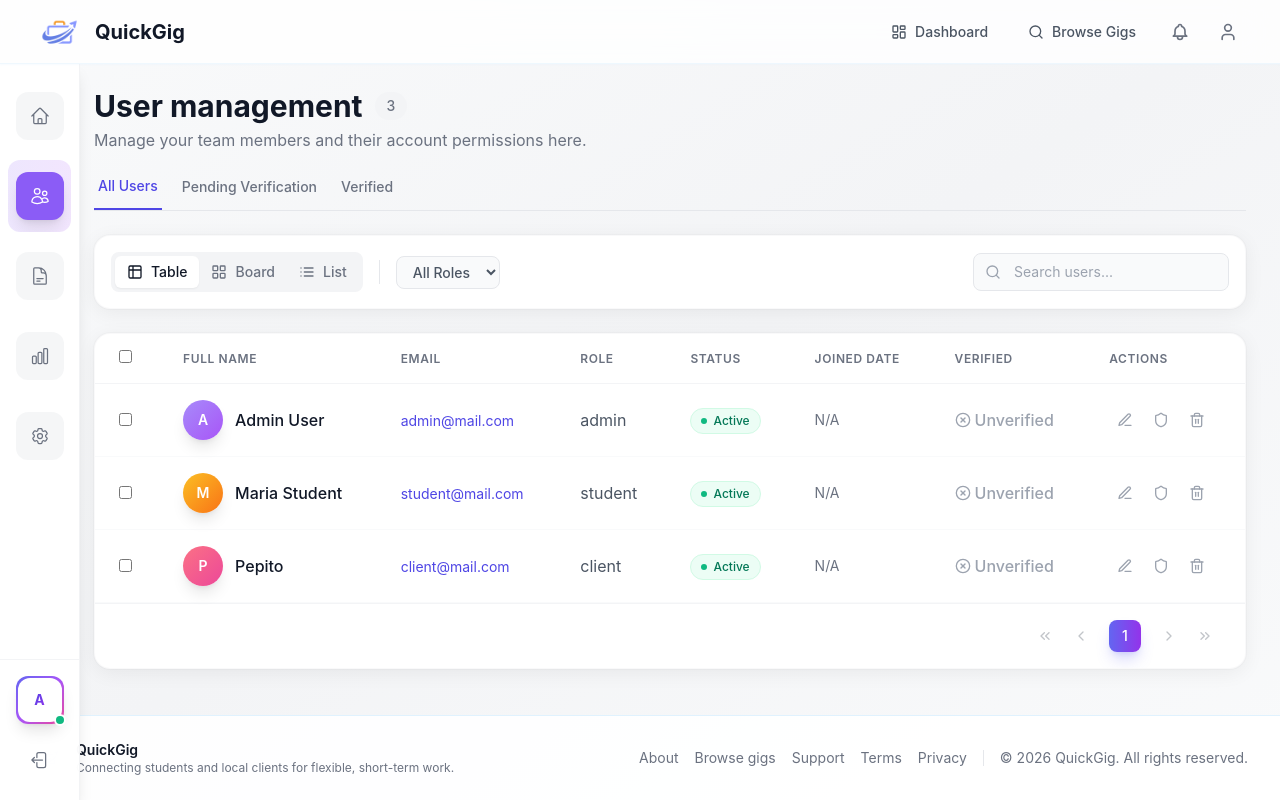
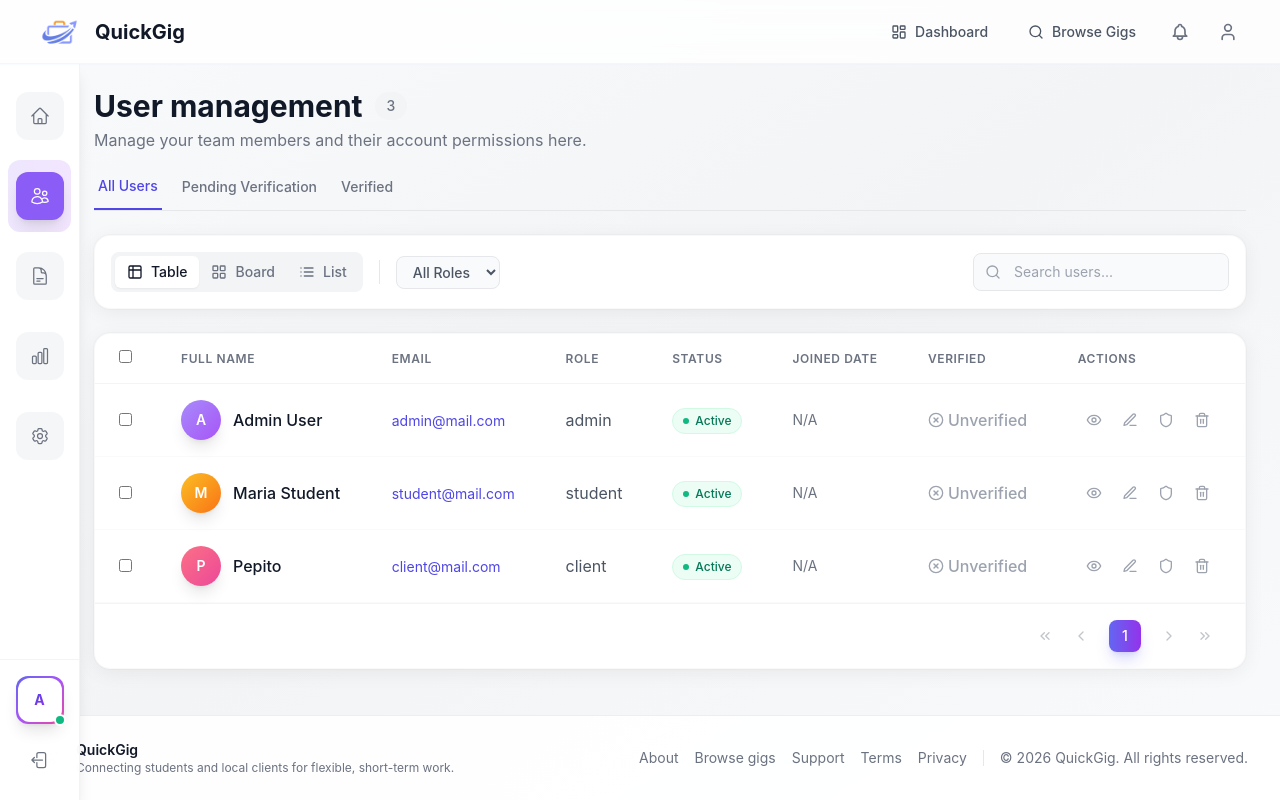
Before and after one commit to Style98k/Capstone, a React (Vite) app in the folder frontend/: page /admin/users in a window 1280 px wide. Built offline with nearby package versions, Linux system fonts and the light colour scheme.

Commit message:
client verify to admin fix

```diff
--- a/frontend/src/pages/admin/ManageUsers.jsx
+++ b/frontend/src/pages/admin/ManageUsers.jsx
@@ -55,11 +55,28 @@ const getUserVerificationStatus = (userId) => {
   try {
     const statuses = JSON.parse(localStorage.getItem('quickgig_user_verification_statuses_v2') || '{}')
     const nbiStatus = localStorage.getItem(`nbiStatus_${userId}`) || 'unverified'
+    const idStatus = localStorage.getItem(`idStatus_${userId}`) || 'unverified'
+
+    // Also check the user's verified status from quickgig_users_v2
+    const users = JSON.parse(localStorage.getItem('quickgig_users_v2') || '[]')
+    const user = users.find(u => u.id === userId)
+    const userVerified = user?.verified
+
+    // If user has pending status, prioritize that
+    if (userVerified === 'pending' || idStatus === 'pending' || nbiStatus === 'pending') {
+      return {
+        verificationStatus: 'pending',
+        assessmentStatus: statuses[userId]?.assessmentStatus || 'unverified',
+        nbiStatus,
+        idStatus
+      }
+    }
+
     return statuses[userId]
-      ? { ...statuses[userId], nbiStatus }
-      : { verificationStatus: 'unverified', assessmentStatus: 'unverified', nbiStatus }
+      ? { ...statuses[userId], nbiStatus, idStatus }
+      : { verificationStatus: 'unverified', assessmentStatus: 'unverified', nbiStatus, idStatus }
   } catch (e) {
-    return { verificationStatus: 'unverified', assessmentStatus: 'unverified', nbiStatus: 'unverified' }
+    return { verificationStatus: 'unverified', assessmentStatus: 'unverified', nbiStatus: 'unverified', idStatus: 'unverified' }
   }
 }
 
@@ -96,21 +113,26 @@ export default function ManageUsers() {
       // Find any saved updates for this user (like profile photo)
       const savedUpdates = savedUsers.find(su => su.id === u.id)
 
-      // Special case for Maria (demo user with pending status)
-      if (u.name === 'Maria Student') {
-        return { ...u, ...savedUpdates, verificationStatus: 'pending', verified: false }
+      // Get the actual verified status from storage (could be 'pending', 'verified', or boolean)
+      const userFromStorage = savedUsers.find(su => su.id === u.id)
+      const actualVerified = userFromStorage?.verified
+
+      // Determine verification status - prioritize pending from storage
+      let verificationStatus = storedStatus.verificationStatus
+      if (actualVerified === 'pending' || storedStatus.idStatus === 'pending' || storedStatus.nbiStatus === 'pending') {
+        verificationStatus = 'pending'
+      } else if (!verificationStatus) {
+        verificationStatus = (actualVerified === true || actualVerified === 'verified') ? 'verified' : 'unverified'
       }
 
-      // For other users, use stored status or computed default
-      const verificationStatus = storedStatus.verificationStatus || (u.verified ? 'verified' : 'unverified')
-      const assessmentStatus = storedStatus.assessmentStatus || (u.verified ? 'verified' : 'unverified')
+      const assessmentStatus = storedStatus.assessmentStatus || (actualVerified === 'verified' || actualVerified === true ? 'verified' : 'unverified')
 
       return {
         ...u,
         ...savedUpdates, // Merge saved updates (profile photo, etc.)
         verificationStatus,
         assessmentStatus,
-        verified: verificationStatus === 'verified' && assessmentStatus === 'verified'
+        verified: actualVerified !== undefined ? actualVerified : (verificationStatus === 'verified' ? 'verified' : (verificationStatus === 'pending' ? 'pending' : false))
       }
     })
   })
@@ -151,12 +173,13 @@ export default function ManageUsers() {
         const newUsers = uniqueUsers.filter(u => !existingIds.has(u.id)).map(u => {
           const storedStatus = getUserVerificationStatus(u.id)
           const savedUpdates = savedUsers.find(su => su.id === u.id)
+          const verificationStatus = storedStatus.verificationStatus || 'unverified'
           return {
             ...u,
             ...savedUpdates,
-            verificationStatus: storedStatus.verificationStatus || 'unverified',
+            verificationStatus,
             assessmentStatus: storedStatus.assessmentStatus || 'unverified',
-            verified: false
+            verified: verificationStatus === 'verified' ? 'verified' : (verificationStatus === 'pending' ? 'pending' : false)
           }
         })
 
@@ -165,17 +188,30 @@ export default function ManageUsers() {
           const storedStatus = getUserVerificationStatus(u.id)
           const savedUpdates = savedUsers.find(su => su.id === u.id)
 
+          // Get the actual verified status from storage
+          const userFromStorage = savedUsers.find(su => su.id === u.id)
+          const actualVerified = userFromStorage?.verified
+
+          // Determine the correct verification status
+          let verificationStatus = storedStatus.verificationStatus || u.verificationStatus
+
+          // If the user has pending verified status in storage, update accordingly
+          if (actualVerified === 'pending' || storedStatus.idStatus === 'pending' || storedStatus.nbiStatus === 'pending') {
+            verificationStatus = 'pending'
+          }
+
           // Check if there are any updates to apply
-          const hasVerificationChange = storedStatus.verificationStatus && storedStatus.verificationStatus !== u.verificationStatus
+          const hasVerificationChange = verificationStatus !== u.verificationStatus
           const hasProfilePhotoChange = savedUpdates?.profilePhoto && savedUpdates.profilePhoto !== u.profilePhoto
+          const hasVerifiedChange = actualVerified !== undefined && actualVerified !== u.verified
 
-          if (hasVerificationChange || hasProfilePhotoChange) {
+          if (hasVerificationChange || hasProfilePhotoChange || hasVerifiedChange) {
             return {
               ...u,
               ...savedUpdates, // Merge profile updates
-              verificationStatus: storedStatus.verificationStatus || u.verificationStatus,
+              verificationStatus,
               assessmentStatus: storedStatus.assessmentStatus || u.assessmentStatus,
-              verified: storedStatus.verificationStatus === 'verified' && storedStatus.assessmentStatus === 'verified'
+              verified: actualVerified !== undefined ? actualVerified : (verificationStatus === 'verified' ? 'verified' : (verificationStatus === 'pending' ? 'pending' : false))
             }
           }
           return u
@@ -652,12 +688,12 @@ export default function ManageUsers() {
                           }
                         </td>
                         <td className="py-4 px-4 sm:px-6">
-                          {user.verificationStatus === 'pending' ? (
+                          {user.verificationStatus === 'pending' || user.verified === 'pending' ? (
                             <span className="px-2 py-1 bg-amber-100 text-amber-700 rounded-full text-xs font-medium inline-flex items-center gap-1">
                               <span className="w-1.5 h-1.5 rounded-full bg-amber-500 animate-pulse"></span>
                               Pending Review
                             </span>
-                          ) : user.verified ? (
+                          ) : (user.verified === true || user.verified === 'verified' || user.verificationStatus === 'verified') ? (
                             <span className="text-emerald-600 font-medium flex items-center gap-1">
                               <CheckCircle2 className="w-4 h-4" />
                               Verified
@@ -674,17 +710,20 @@ export default function ManageUsers() {
                         </td>
                         <td className="py-4 px-4 sm:px-6">
                           <div className="flex items-center gap-1">
-                            {user.verificationStatus === 'pending' && (
+                            {/* Always show Eye icon for review - admin can review any user */}
                             <motion.button
                               whileHover={{ scale: 1.1 }}
                               whileTap={{ scale: 0.95 }}
                               onClick={() => handleOpenVerify(user)}
-                                className="p-2 text-blue-600 hover:bg-blue-50 rounded-lg transition-colors"
+                              className={`p-2 rounded-lg transition-colors ${
+                                user.verificationStatus === 'pending' || user.verified === 'pending'
+                                  ? 'text-blue-600 hover:bg-blue-50'
+                                  : 'text-gray-400 hover:text-blue-600 hover:bg-blue-50'
+                              }`}
                               title="Review Verification"
                               >
                                 <Eye className="w-4 h-4" />
                               </motion.button>
-                            )}
                             <motion.button
                               whileHover={{ scale: 1.1 }}
                               whileTap={{ scale: 0.95 }}
@@ -873,13 +912,18 @@ export default function ManageUsers() {
                     <span className="px-2.5 py-1 text-xs font-medium bg-gray-100 text-gray-600 rounded-full">
                       {user.role || 'N/A'}
                     </span>
-                    {user.verified ? (
+                    {user.verificationStatus === 'pending' || user.verified === 'pending' ? (
+                      <span className="px-2.5 py-1 text-xs font-medium bg-amber-50 text-amber-700 rounded-full flex items-center gap-1">
+                        <span className="w-1.5 h-1.5 rounded-full bg-amber-500 animate-pulse"></span>
+                        Pending
+                      </span>
+                    ) : (user.verified === true || user.verified === 'verified' || user.verificationStatus === 'verified') ? (
                       <span className="px-2.5 py-1 text-xs font-medium bg-emerald-50 text-emerald-700 rounded-full flex items-center gap-1">
                         <CheckCircle2 className="w-3 h-3" />
                         Verified
                       </span>
                     ) : (
-                      <span className="px-2.5 py-1 text-xs font-medium bg-amber-50 text-amber-700 rounded-full flex items-center gap-1">
+                      <span className="px-2.5 py-1 text-xs font-medium bg-gray-50 text-gray-600 rounded-full flex items-center gap-1">
                         <XCircle className="w-3 h-3" />
                         Unverified
                       </span>
@@ -888,17 +932,20 @@ export default function ManageUsers() {
 
                   {/* Actions */}
                   <div className="flex justify-center gap-2 pt-3 border-t border-gray-100">
-                    {!user.verified && (
+                    {/* Always show Eye icon for review */}
                     <motion.button
                       whileHover={{ scale: 1.1 }}
                       whileTap={{ scale: 0.95 }}
-                        onClick={() => handleVerify(user.id)}
-                        className="p-2 text-emerald-600 hover:bg-emerald-50 rounded-lg transition-colors"
-                        title="Verify user"
+                      onClick={() => handleOpenVerify(user)}
+                      className={`p-2 rounded-lg transition-colors ${
+                        user.verificationStatus === 'pending' || user.verified === 'pending'
+                          ? 'text-blue-600 hover:bg-blue-50'
+                          : 'text-gray-400 hover:text-blue-600 hover:bg-blue-50'
+                      }`}
+                      title="Review Verification"
                     >
-                        <CheckCircle2 className="w-4 h-4" />
+                      <Eye className="w-4 h-4" />
                     </motion.button>
-                    )}
                     <motion.button
                       whileHover={{ scale: 1.1 }}
                       whileTap={{ scale: 0.95 }}
--- a/frontend/src/pages/client/ClientProfile.jsx
+++ b/frontend/src/pages/client/ClientProfile.jsx
@@ -245,7 +245,7 @@ export default function ClientProfile() {
         }
 
         // Send notification to admin
-        triggerNotification('admin', 'Verification Request', `${user.name} uploaded a Valid ID for review.`, 'verification', null)
+        triggerNotification('admin', 'New Verification Request', 'A client has submitted documents for review.', 'verification')
 
         setIsIdModalOpen(false)
         setIdFile(null)
@@ -278,6 +278,7 @@ export default function ClientProfile() {
             const userIndex = users.findIndex(u => u.id === user.id)
             if (userIndex !== -1) {
                 users[userIndex].verified = 'pending'
+                users[userIndex].nbiStatus = newNbiStatus
                 localStorage.setItem('quickgig_users_v2', JSON.stringify(users))
             }
 
@@ -285,6 +286,7 @@ export default function ClientProfile() {
             const regIndex = registeredUsers.findIndex(u => u.id === user.id)
             if (regIndex !== -1) {
                 registeredUsers[regIndex].verified = 'pending'
+                registeredUsers[regIndex].nbiStatus = newNbiStatus
                 localStorage.setItem('quickgig_registered_users_v2', JSON.stringify(registeredUsers))
             }
 
@@ -294,7 +296,7 @@ export default function ClientProfile() {
         }
 
         // Send notification to admin
-        triggerNotification('admin', 'NBI Uploaded', `${user.name} submitted their NBI clearance for verification.`, 'verification')
+        triggerNotification('admin', 'New Verification Request', 'A client has submitted documents for review.', 'verification')
 
         setIsNbiModalOpen(false)
         setNbiFile(null)
```
Lines whose indentation alone changed are shown as unchanged.
